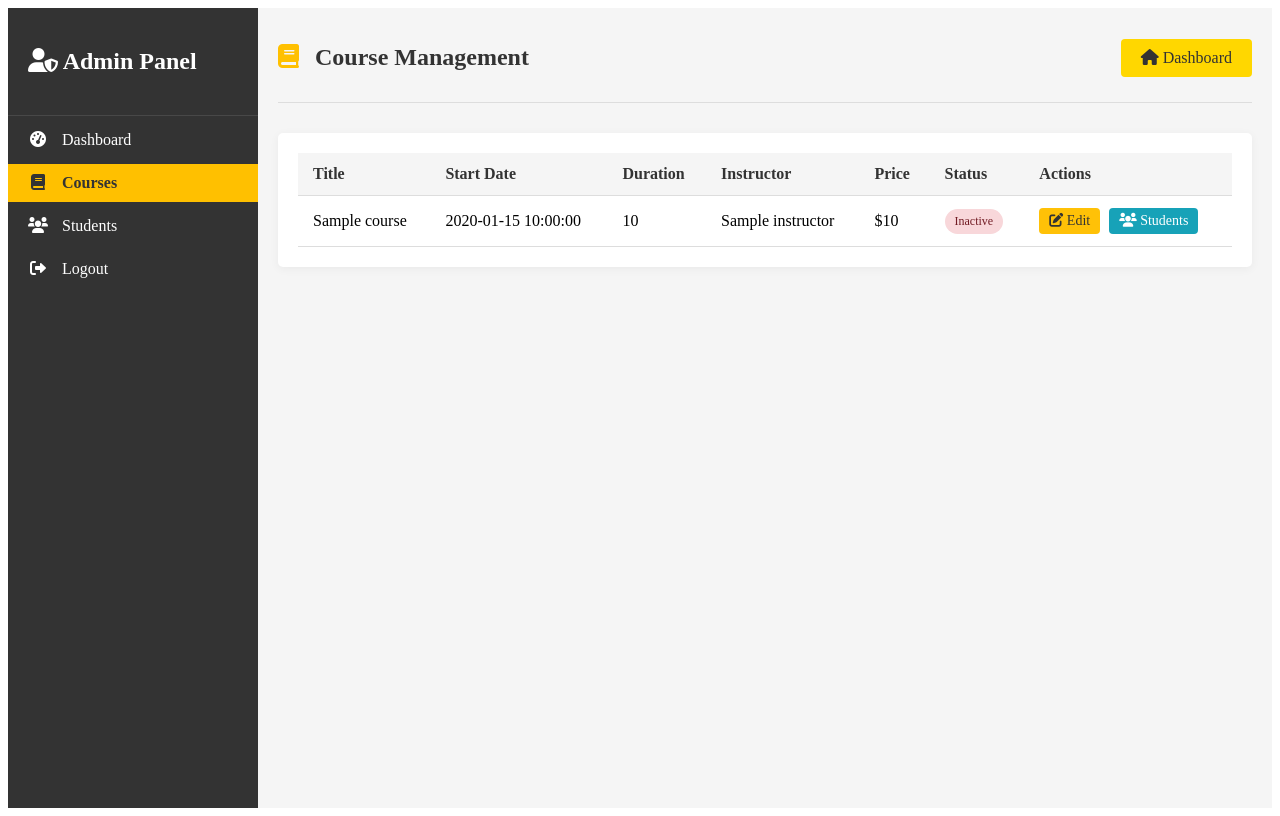
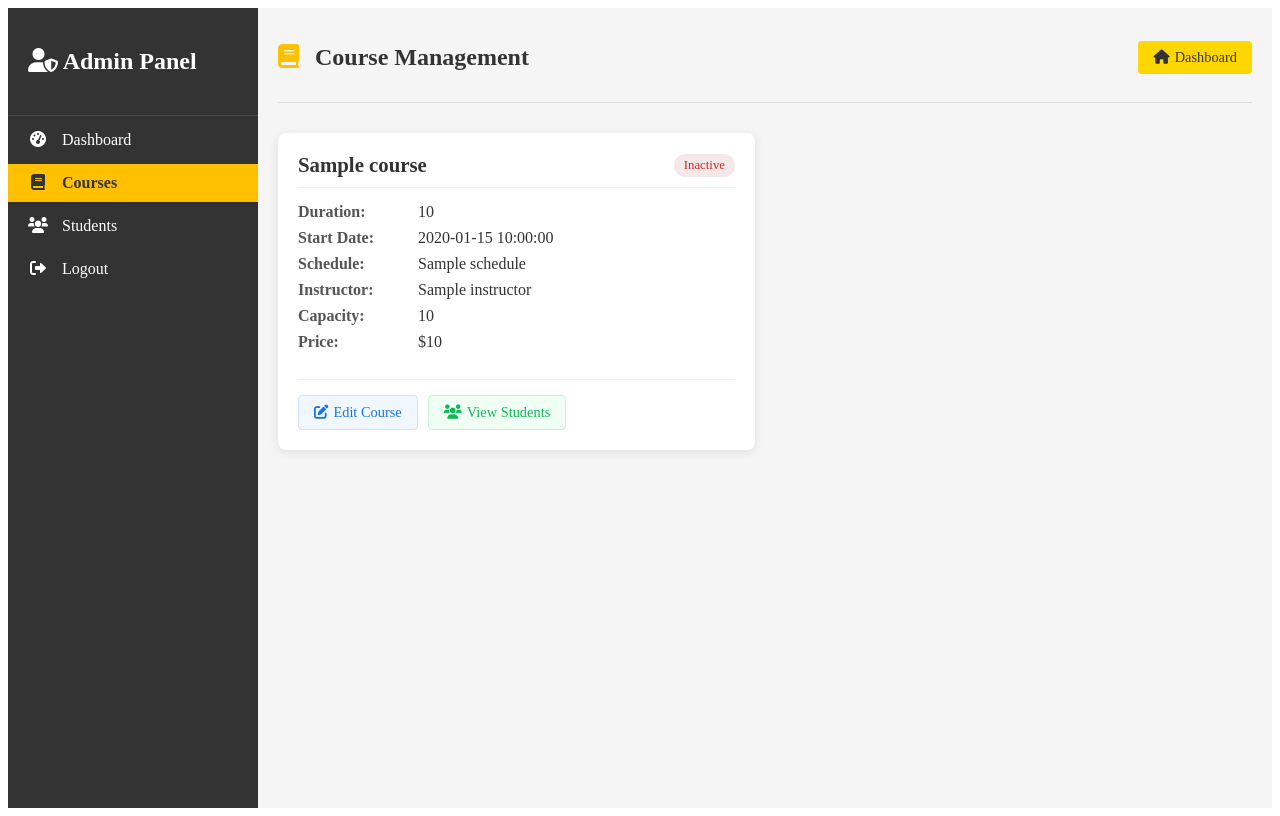
Before and after one commit to Manukyan-Andranik/logiclab, a Flask app: page /admin/courses in a window 1280 px wide. Run offline with Flask 2, Linux system fonts and the light colour scheme; the visitor is signed in with stand-in values (Sample User, id 1); a database or web service that is not in the repository returns one stand-in record (values such as "Sample title"); parts of the project's set-up code (start-up, migrations or seed data) failed here and were passed over.

Commit message:
edited content

```diff
--- a/app.py
+++ b/app.py
@@ -5,7 +5,7 @@ from urllib.parse import quote_plus
 from flask import Flask, render_template, request, redirect, url_for, flash, jsonify, session
 from flask_mail import Mail, Message
 
-from utils import setup_db, load_env
+from utils import setup_db, load_env, find_by_id
 
 
 app = Flask(__name__)
@@ -51,19 +51,23 @@ def admin_required(f):
 @app.route('/')
 def home():
     courses = list(courses_collection.find({"is_active": True}))
+
     courses = {
-        "machine_learning": courses[0],
-        "3ds_max": courses[1],
+        "machine_learning": find_by_id(courses, "machine_learning"),
+        "3ds_max": find_by_id(courses, "3ds_max"),
         }
 
     return render_template('index.html', courses=courses)
 
+
+# Course route
 @app.route('/course/<course_id>')
 def course_details(course_id):
     course = courses_collection.find_one({"_id": course_id})
     if not course:
         return redirect(url_for('home'))
     return render_template('course.html', course=course, course_id=course_id)
+
 
 @app.route('/register/<course_id>', methods=['GET', 'POST'])
 def register(course_id):
@@ -126,6 +130,7 @@ def admin_dashboard():
 @admin_required
 def admin_courses():
     all_courses = list(courses_collection.find())
+    print(all_courses)
     return render_template('admin/courses.html', courses=all_courses)
 
 @app.route('/admin/courses/edit/<course_id>', methods=['GET', 'POST'])
@@ -168,7 +173,6 @@ def admin_students():
 
     all_students = list(registrations.find(query))
     all_courses = list(courses_collection.find())
-    print(all_courses)
     return render_template('admin/students.html', students=all_students, courses=all_courses)
 
 @app.route('/admin/student/<student_id>/update', methods=['POST'])
@@ -214,7 +218,6 @@ def api_register():
 @app.route('/contact', methods=['POST'])
 def contact():
     if request.method == 'POST':
-        print(request.form)
         name = request.form['name']
         email = request.form['email']
         message = request.form['message']
--- a/templates/admin/courses.html
+++ b/templates/admin/courses.html
@@ -16,43 +16,172 @@
     {% endif %}
 {% endwith %}
 
-<div class="admin-table-container">
-    <table class="admin-table">
-        <thead>
-            <tr>
-                <th>Title</th>
-                <th>Start Date</th>
-                <th>Duration</th>
-                <th>Instructor</th>
-                <th>Price</th>
-                <th>Status</th>
-                <th>Actions</th>
-            </tr>
-        </thead>
-        <tbody>
+<div class="courses-container">
+    <script>
+        console.log(courses);
+      </script>
+
+
     {% for course in courses %}
-            <tr>
-                <td>{{ course.title }}</td>
-                <td>{{ course.start_date }}</td>
-                <td>{{ course.duration }}</td>
-                <td>{{ course.instructor }}</td>
-                <td>${{ course.price }}</td>
-                <td>
+    <div class="course-card">
+        <div class="course-header">
+            <h2>{{ course.title }}</h2>
             <span class="status-badge {{ 'active' if course.is_active else 'inactive' }}">
                 {{ 'Active' if course.is_active else 'Inactive' }}
             </span>
-                </td>
-                <td class="actions">
+        </div>
+
+        <div class="course-details">
+            <div class="detail-row">
+                <span class="detail-label">Duration:</span>
+                <span class="detail-value">{{ course.duration }}</span>
+            </div>
+            <div class="detail-row">
+                <span class="detail-label">Start Date:</span>
+                <span class="detail-value">{{ course.start_date }}</span>
+            </div>
+            <div class="detail-row">
+                <span class="detail-label">Schedule:</span>
+                <span class="detail-value">{{ course.schedule }}</span>
+            </div>
+            <div class="detail-row">
+                <span class="detail-label">Instructor:</span>
+                <span class="detail-value">{{ course.instructor }}</span>
+            </div>
+            <div class="detail-row">
+                <span class="detail-label">Capacity:</span>
+                <span class="detail-value">{{ course.capacity }}</span>
+            </div>
+            {% if course.price %}
+            <div class="detail-row">
+                <span class="detail-label">Price:</span>
+                <span class="detail-value">${{ course.price }}</span>
+            </div>
+            {% endif %}
+        </div>
+
+        <div class="course-actions">
             <a href="{{ url_for('admin_edit_course', course_id=course._id) }}" class="btn btn-edit">
-                        <i class="fas fa-edit"></i> Edit
+                <i class="fas fa-edit"></i> Edit Course
             </a>
             <a href="{{ url_for('admin_students') }}?course_id={{ course._id }}" class="btn btn-view">
-                        <i class="fas fa-users"></i> Students
+                <i class="fas fa-users"></i> View Students
             </a>
-                </td>
-            </tr>
+        </div>
+    </div>
     {% endfor %}
-        </tbody>
-    </table>
 </div>
+
+<style>
+.courses-container {
+    display: grid;
+    grid-template-columns: repeat(auto-fill, minmax(400px, 1fr));
+    gap: 20px;
+    margin-top: 20px;
+}
+
+.course-card {
+    background: white;
+    border-radius: 8px;
+    box-shadow: 0 2px 10px rgba(0, 0, 0, 0.1);
+    padding: 20px;
+    display: flex;
+    flex-direction: column;
+}
+
+.course-header {
+    display: flex;
+    justify-content: space-between;
+    align-items: center;
+    margin-bottom: 15px;
+    padding-bottom: 10px;
+    border-bottom: 1px solid #eee;
+}
+
+.course-header h2 {
+    margin: 0;
+    font-size: 1.3rem;
+    color: #333;
+}
+
+.status-badge {
+    padding: 4px 10px;
+    border-radius: 20px;
+    font-size: 0.8rem;
+    font-weight: 500;
+}
+
+.status-badge.active {
+    background-color: #e6f7ee;
+    color: #10b759;
+}
+
+.status-badge.inactive {
+    background-color: #f5e8e8;
+    color: #d92525;
+}
+
+.course-details {
+    margin-bottom: 20px;
+}
+
+.detail-row {
+    display: flex;
+    margin-bottom: 8px;
+}
+
+.detail-label {
+    font-weight: 600;
+    color: #555;
+    width: 120px;
+}
+
+.detail-value {
+    color: #333;
+}
+
+.course-actions {
+    display: flex;
+    gap: 10px;
+    margin-top: auto;
+    padding-top: 15px;
+    border-top: 1px solid #eee;
+}
+
+.btn {
+    padding: 8px 15px;
+    border-radius: 4px;
+    font-size: 0.9rem;
+    cursor: pointer;
+    text-decoration: none;
+    display: inline-flex;
+    align-items: center;
+    gap: 5px;
+    transition: all 0.2s;
+}
+
+.btn-edit {
+    background-color: #f0f7ff;
+    color: #1a73e8;
+    border: 1px solid #d2e3fc;
+}
+
+.btn-edit:hover {
+    background-color: #e1edfd;
+}
+
+.btn-view {
+    background-color: #f0fff4;
+    color: #10b759;
+    border: 1px solid #c6f6d5;
+}
+
+.btn-view:hover {
+    background-color: #e6f7ee;
+}
+
+.btn i {
+    font-size: 0.9rem;
+}
+</style>
 {% endblock %}
```
Also changed, not shown: static/css/style.css (+102 -0 lines), templates/course.html (+31 -14 lines), templates/index.html (+10 -4 lines), utils.py (+13 -0 lines), static/images/cube_icon.png (added), static/images/ml_icon.png (added), 1 other file. Lines whose indentation alone changed are shown as unchanged.
